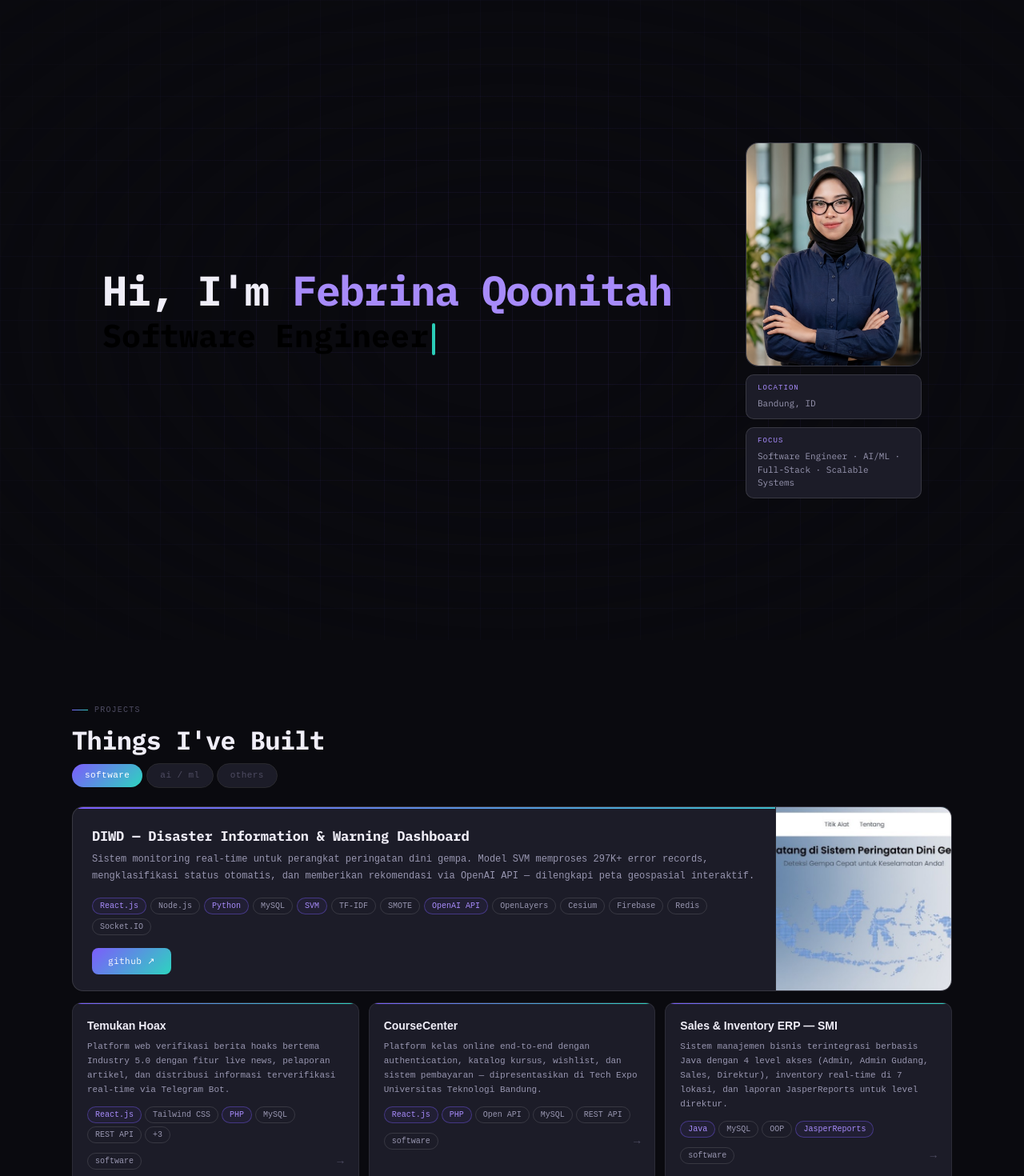
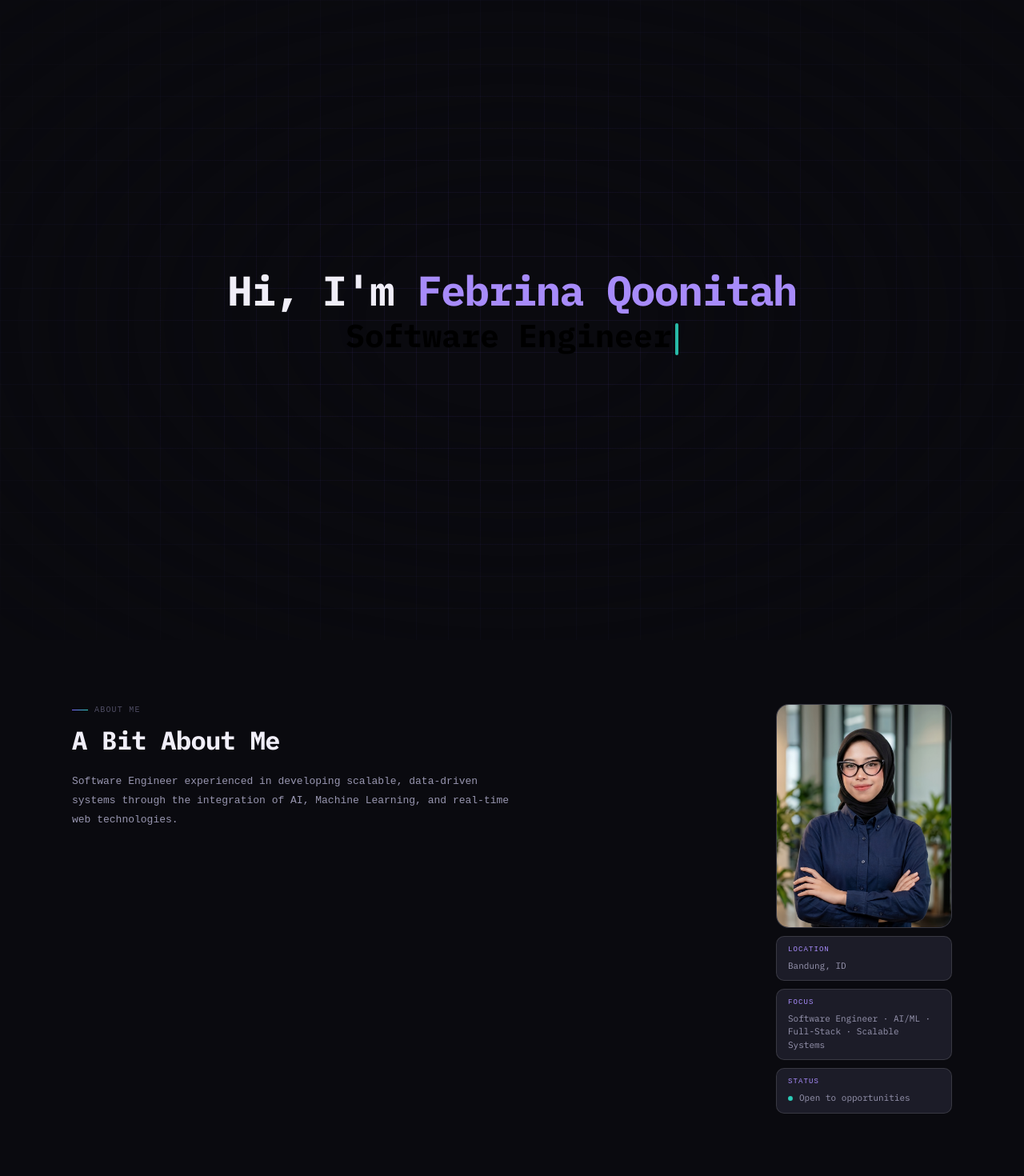
Before and after one commit to febrinaqh/febrina-portfolio-2026, a Next.js app: page / in a window 1280 px wide. Shown: the top 1470 px of the page at 80% size. Built offline with nearby package versions, Linux system fonts and the light colour scheme.

Commit message:
add new section about

```diff
--- a/app/page.tsx
+++ b/app/page.tsx
@@ -1,4 +1,5 @@
 import Hero from "@/components/Hero";
+import About from "@/components/About";
 import Projects from "@/components/Projects";
 
 export default function Home() {
@@ -6,6 +7,7 @@ export default function Home() {
     <main className="relative flex justify-center items-center flex-col overflow-hidden px-5 sm:px-10 md:px-14 lg:px-20 xl:px-24">
       <div className="max-w-7xl w-full mx-auto">
         <Hero />
+        <About />
         <Projects/>
       </div>
     </main>
--- /dev/null
+++ b/components/About.tsx
@@ -0,0 +1,142 @@
+"use client";
+
+import { motion } from "motion/react";
+import Image from "next/image";
+import { personal } from "@/data";
+
+const fadeUp = (delay = 0) => ({
+  initial: { opacity: 0, y: 24 },
+  whileInView: { opacity: 1, y: 0 },
+  viewport: { once: true },
+  transition: { duration: 0.6, delay, ease: "easeOut" as const },
+});
+
+// ── Info card (Location / Focus / Status) ─────────────────────────────────────
+function InfoCard({
+  label,
+  children,
+}: {
+  label: string;
+  children: React.ReactNode;
+}) {
+  return (
+    <div
+      style={{
+        background: "var(--surface)",
+        border: "0.5px solid var(--border2)",
+        borderRadius: "10px",
+        padding: "10px 14px",
+      }}
+    >
+      <div
+        style={{
+          fontSize: "9px",
+          color: "var(--purple2)",
+          letterSpacing: "0.12em",
+          marginBottom: "4px",
+        }}
+      >
+        {label}
+      </div>
+      <div
+        style={{
+          fontSize: "11px",
+          color: "var(--text2)",
+          fontFamily: "IBM Plex Mono, monospace",
+        }}
+      >
+        {children}
+      </div>
+    </div>
+  );
+}
+
+// ── Main About section ────────────────────────────────────────────────────────
+export default function About() {
+  return (
+    <section
+      id="about"
+      style={{ padding: "80px 40px", background: "var(--bg)" }}
+    >
+      <div
+        style={{ maxWidth: "1100px", margin: "0 auto" }}
+        className="flex flex-col sm:flex-row items-center sm:items-start gap-10 sm:gap-12 lg:gap-20"
+      >
+        {/* LEFT — Text */}
+        <motion.div
+          {...fadeUp(0)}
+          className="w-full flex-1 order-2 sm:order-1 text-center sm:text-left"
+        >
+          <div className="section-eyebrow justify-center sm:justify-start">
+            about me
+          </div>
+          <h1
+            style={{
+              fontFamily: "IBM Plex Mono, monospace",
+              fontWeight: 800,
+              fontSize: "clamp(24px, 4vw, 32px)",
+              color: "var(--text)",
+              letterSpacing: "-0.02em",
+              marginBottom: "16px",
+            }}
+          >
+            A Bit About Me
+          </h1>
+
+          <p
+            style={{
+              fontSize: "13px",
+              color: "var(--text2)",
+              lineHeight: 1.85,
+              maxWidth: "560px",
+            }}
+            className="mx-auto sm:mx-0"
+          >
+            {personal.bio}
+          </p>
+        </motion.div>
+
+        {/* RIGHT — Photo Card */}
+        <motion.div
+          {...fadeUp(0.15)}
+          className="w-[180px] xs:w-[200px] sm:w-[220px] flex-shrink-0 order-1 sm:order-2 flex flex-col gap-2.5"
+        >
+          {/* Foto */}
+          <div
+            className="relative overflow-hidden"
+            style={{
+              background: "var(--surface)",
+              border: "0.5px solid var(--border2)",
+              borderRadius: "16px",
+              height: "280px",
+            }}
+          >
+            <Image
+              src={personal.avatar}
+              alt={personal.name}
+              fill
+              sizes="220px"
+              style={{ objectFit: "cover" }}
+            />
+          </div>
+
+          <InfoCard label="LOCATION">{personal.location}</InfoCard>
+          <InfoCard label="FOCUS">{personal.focus}</InfoCard>
+          <InfoCard label="STATUS">
+            <span className="inline-flex items-center gap-2">
+              <span
+                className="pulse-dot inline-block rounded-full"
+                style={{
+                  width: "6px",
+                  height: "6px",
+                  background: "var(--teal)",
+                }}
+              />
+              {personal.status}
+            </span>
+          </InfoCard>
+        </motion.div>
+      </div>
+    </section>
+  );
+}
--- a/components/Hero.tsx
+++ b/components/Hero.tsx
@@ -5,7 +5,6 @@ import { cn } from "@/lib/utils";
 import { Spotlight } from "./ui/spotlight";
 import { personal } from "@/data";
 import { TypewriterEffect } from "./ui/typewriter-effect";
-import Image from "next/image";
 
 const fadeUp = (delay = 0) => ({
   initial: { opacity: 0, y: 24 },
@@ -47,13 +46,10 @@ const Hero = () => {
         <Spotlight className="top-40 left-full" fill="#2DD4BF" />
       </div>
 
-      {/* Content wrapper — 2 kolom */}
-      <div className="relative z-10 flex w-full max-w-5xl flex-col sm:flex-row items-center gap-8 sm:gap-12 lg:gap-20">
-        {/* LEFT — Bio */}
-
+      {/* Content wrapper */}
+      <div className="relative z-10 flex w-full max-w-5xl flex-col items-center">
         {/* Name */}
-        <motion.div {...fadeUp(0)}
-        className="w-full text-center sm:text-left order-2 sm:order-1">
+        <motion.div {...fadeUp(0)} className="w-full text-center">
           <h1
             style={{
               fontFamily: "IBM Plex Mono, monospace",
@@ -69,7 +65,7 @@ const Hero = () => {
             <span style={{ color: "var(--purple2)" }}>{personal.name}</span>
           </h1>
 
-          <div className="sm:justify-start">
+          <div>
             <TypewriterEffect
               words={personal.role.split(" ").map((word) => ({ text: word }))}
               style={{
@@ -81,91 +77,6 @@ const Hero = () => {
             />
           </div>
         </motion.div>
-
-        {/* RIGHT — Photo Card */}
-        <motion.div {...fadeUp(0.15)}
-          className="relative overflow-hidden w-[180px] xs:w-[200px] sm:w-[220px] mx-auto sm:mx-0 flex-shrink-0 order-1 sm:order-2 flex flex-col gap-2.5"
-        >
-          {/* Foto */}
-          <div
-            className="relative overflow-hidden"
-            style={{
-              background: "var(--surface)",
-              border: "0.5px solid var(--border2)",
-              borderRadius: "16px",
-              height: "280px",
-            }}
-          >
-            <Image
-              src={personal.avatar}
-              alt={personal.name}
-              fill
-              priority
-              sizes="220px"
-              style={{ objectFit: "cover" }}
-            />
-          </div>
-
-          {/* Info card — Location */}
-          <div
-            style={{
-              background: "var(--surface)",
-              border: "0.5px solid var(--border2)",
-              borderRadius: "10px",
-              padding: "10px 14px",
-            }}
-          >
-            <div
-              style={{
-                fontSize: "9px",
-                color: "var(--purple2)",
-                letterSpacing: "0.12em",
-                marginBottom: "4px",
-              }}
-            >
-              LOCATION
-            </div>
-            <div
-              style={{
-                fontSize: "11px",
-                color: "var(--text2)",
-                fontFamily: "IBM Plex Mono, monospace",
-              }}
-            >
-              {personal.location}
-            </div>
-          </div>
-
-          {/* Info card — Status */}
-          <div
-            style={{
-              background: "var(--surface)",
-              border: "0.5px solid var(--border2)",
-              borderRadius: "10px",
-              padding: "10px 14px",
-            }}
-          >
-            <div
-              style={{
-                fontSize: "9px",
-                color: "var(--purple2)",
-                letterSpacing: "0.12em",
-                marginBottom: "4px",
-              }}
-            >
-              FOCUS
-            </div>
-            <div
-              style={{
-                fontSize: "11px",
-                color: "var(--text2)",
-                fontFamily: "IBM Plex Mono, monospace",
-              }}
-            >
-              {personal.focus}
-            </div>
-          </div>
-        </motion.div>
       </div>
     </section>
   );
```
